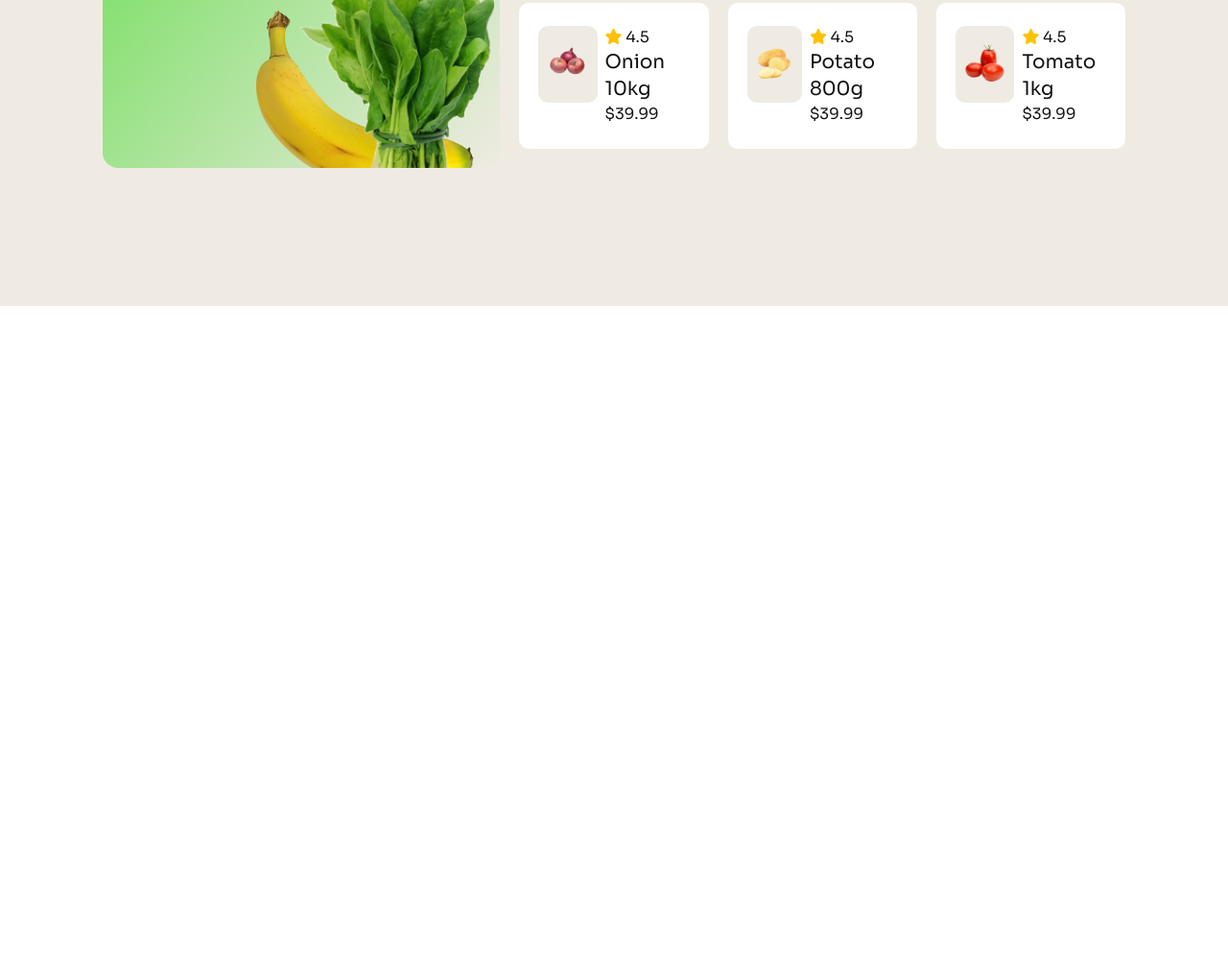
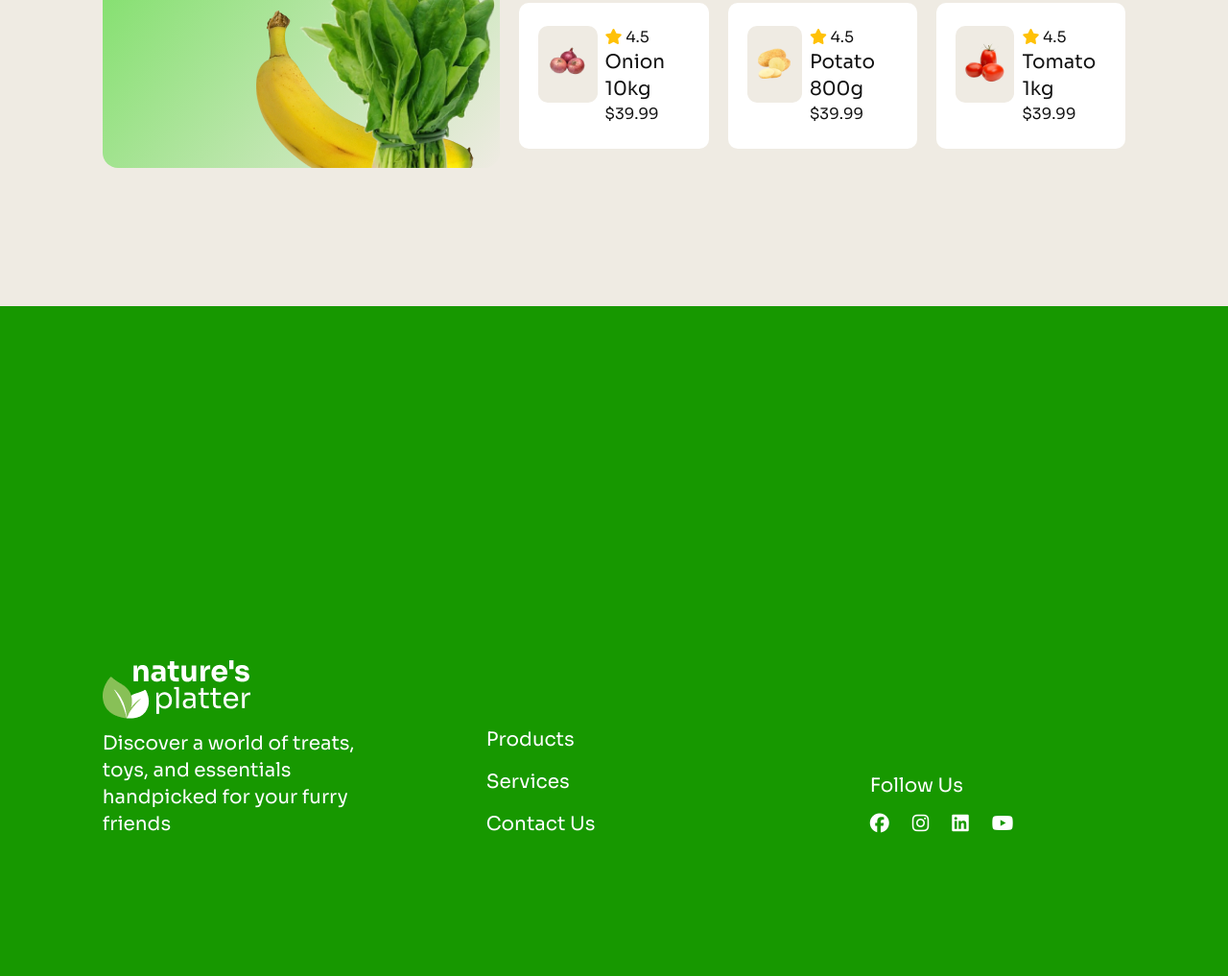
Before and after one commit to mdmahfuz307/B11-A3-Category_0002, a plain HTML site: page index.html in a window 1280 px wide. Shown: the part 2696-3713 px from the top of the page at 96% size. Before the commit the page ends 3015 px from the top, so only its background shows below. Drawn offline with nearby package versions, Linux system fonts and the light colour scheme.

Commit message:
footer-Section

```diff
--- a/index.html
+++ b/index.html
@@ -273,6 +273,38 @@
     </main>
 
 
+    <!---------- Footer Section Start ---------->
+    <footer>
+        <section class="footer-section min-[320px]:py-12 max-[1050px]:py-12 min-[1051px]:py-36 bg-[#179800] text-white ">
+            <div class="footer-wrapper w-5/6 mx-auto min-[320px]:mt-[365px] max-[1050px]:mt-[365px] min-[1051px]:mt-[225px]">
+                <div class="features-content flex min-[320px]:flex-col max-[1050px]:flex-col min-[1051px]:flex-row min-[320px]:items-start max-[1050px]:items-start min-[1051px]:items-end gap-16 justify-between">
+                    <div class="features-content-0 min-[320px]:w-full max-[1050px]:w-full min-[1051px]:w-1/4">
+                        <img src="c2-assets/logo-footer.png" alt="" class="cursor-pointer mb-3">
+                        <p>Discover a world of treats, toys, and essentials handpicked for your furry friends</p>
+                    </div>
+
+                    <div class="features-content-2 min-[320px]:w-full max-[1050px]:w-full min-[1051px]:w-1/4">
+                        <ul class="flex flex-col gap-4">
+                            <li><a href="#">Products</a></li>
+                            <li><a href="#">Services</a></li>
+                            <li><a href="#">Contact Us</a></li>
+                        </ul>
+                    </div>
+
+                    <div class="features-content-3 min-[320px]:w-full max-[1050px]:w-full min-[1051px]:w-1/4">
+                        <p class="mb-3">Follow Us</p>
+                        <div class="social-links flex gap-6">
+                            <a href="#"><i class="fa-brands fa-facebook"></i></a>
+                            <a href="#"><i class="fa-brands fa-instagram"></i></a>
+                            <a href="#"><i class="fa-brands fa-linkedin"></i></a>
+                            <a href="#"><i class="fa-brands fa-youtube"></i></a>
+                        </div>
+                    </div>
+                </div>
+            </div>
+        </section>
+    </footer>
+    <!---------- Footer Section End ---------->
 
 </body>
 
```
